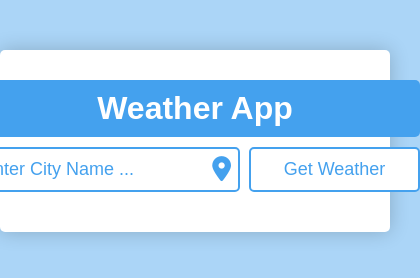
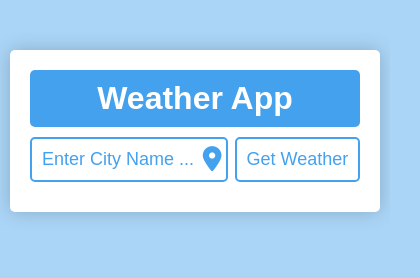
Before and after one commit to AlirezaHassaniEghtedar/weather-app.com, a plain HTML site: page index.html in a window 390 px wide. Shown: the whole page, 420 px wide, since content can reach past the window. Drawn offline with Linux system fonts and the light colour scheme.

Commit message:
Responsiveness css codes

```diff
--- a/style.css
+++ b/style.css
@@ -135,50 +135,28 @@ body {
     border-radius: 5px;
 }
 
-@media only screen and (max-width: 600px) {
+@media only screen and (max-width: 412px) {
     .container {
-            display: flex;
-            flex-direction: column;
-            align-items: center;
-            background-color: #FFFFFF;
-            box-shadow: 0 0 20px 0 rgba(0, 0, 0, .2);
-            max-width: 500px;
-            text-align: center;
-            margin: 0 auto;
-            border-radius: 5px;
-            margin-top: 50px;
-            margin-bottom: 50px;
-            padding: 20px;
+        width: 370px;
+        padding: 10px;
     }
 
     .weather-app-header {
-            background-color: #44a1ee;
-            width: 450px;
-            color: #FFFFFF;
-            text-align: center;
-            margin: 0 auto;
-            margin-top: 10px;
-            margin-bottom: 10px;
-            padding: 10px;
-            border: none;
-            border-radius: 5px;
-
+        width: 330px;
     }
 
     .get-user-input {
-    display: flex;
-    justify-content: space-between;
-    align-items: center;
-    position: relative;
-    width: 450px;
+        width: 330px;
     }
 
     .weather-details {
-    display: flex;
-    width: 450px;
-    justify-content: space-between;
-    text-align: center;
+        flex-direction: column;
+        width: 330px;
+        justify-content: flex-start;
     }
 
-
+    .description-box {
+        width: 100%;
+        margin-top: 10px;
     }
+}
```
Lines whose indentation alone changed are shown as unchanged.
